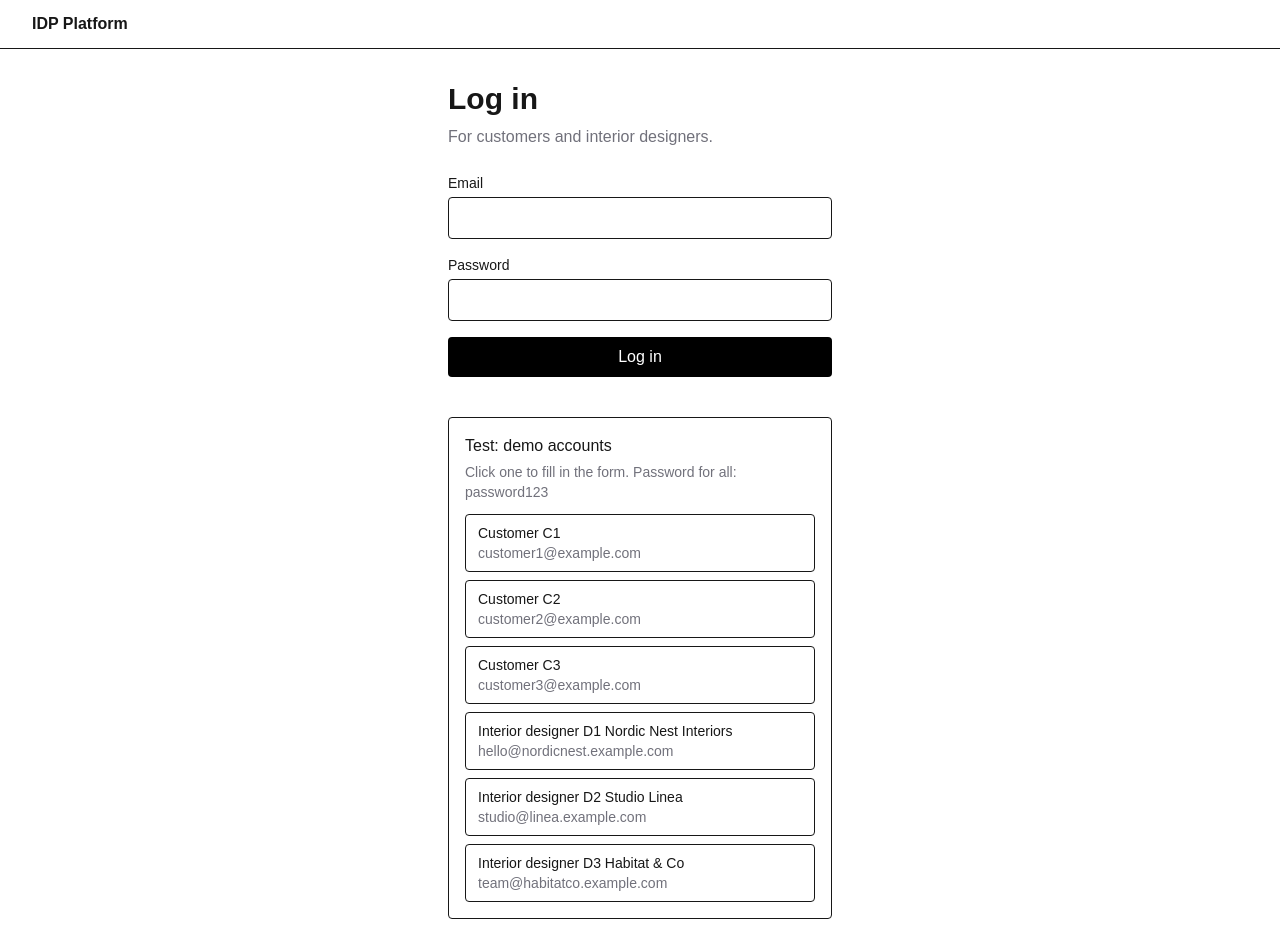
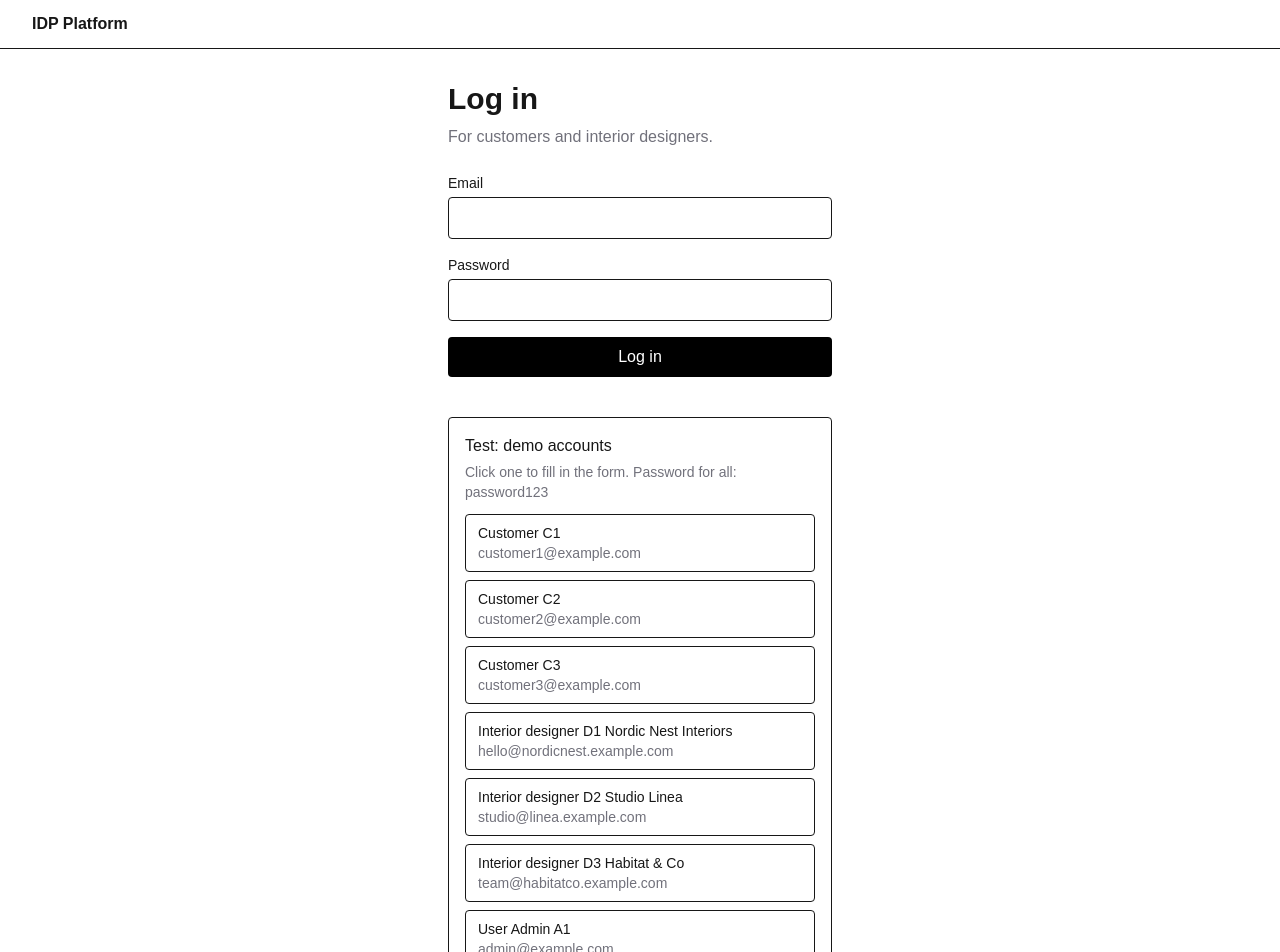
Before and after one commit to tytytytytyy/CSIT314-SDM, a Next.js app in the folder csit314-sdm/: page /login in a window 1280 px wide. Shown: the top 952 px of the page. Built offline with nearby package versions, Linux system fonts and the light colour scheme.

Commit message:
Update LoginPg.jsx

```diff
--- a/csit314-sdm/boundary/LoginPg.jsx
+++ b/csit314-sdm/boundary/LoginPg.jsx
@@ -34,6 +34,7 @@ const DEMO_ACCOUNTS = [
   { role: "Interior designer", label: "D1 Nordic Nest Interiors", email: "hello@nordicnest.example.com" },
   { role: "Interior designer", label: "D2 Studio Linea", email: "studio@linea.example.com" },
   { role: "Interior designer", label: "D3 Habitat & Co", email: "team@habitatco.example.com" },
+  { role: "User Admin", label: "A1", email: "admin@example.com" },
 ];
 
 export default function LoginPg() {
```
